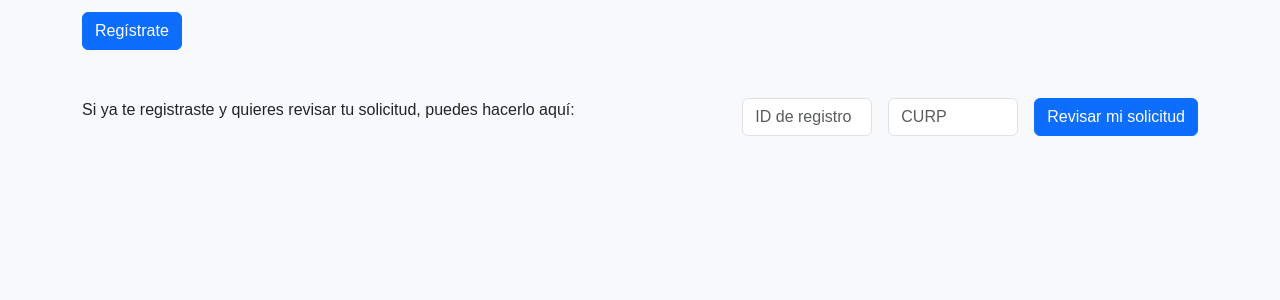
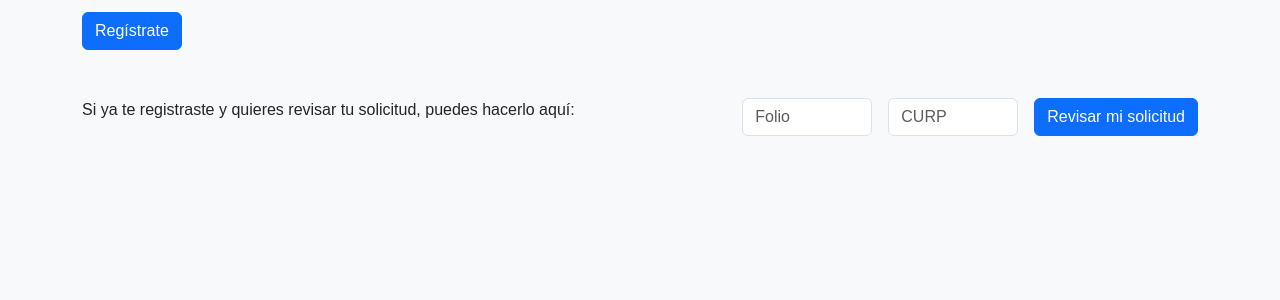
Before and after one commit to Wasberth/fep24-conafe, a Flask app: template code/templates/index.html in a window 1280 px wide. Shown: the part 244-544 px from the top of the page. Run offline with Flask 3, Linux system fonts and the light colour scheme; the template is opened without the code that fills it, so the values that code supplies are empty; some libraries are stand-ins or nearby versions.

Commit message:
FIX: Folio en vez de id en index

```diff
--- a/code/pages/convocatoria.py
+++ b/code/pages/convocatoria.py
@@ -38,7 +38,7 @@ def register_form():
         raise ConafeException(500, "Error comunicándose con el microservicio", str(e))
 
     # Obtener la ID del registro desde el microservicio
-    registro_id = microservice_data.get("id")
+    registro_id = microservice_data.get("folio")
     if not registro_id:
         raise ConafeException(500, "Error obteniendo respuesta del microservicio")
 
@@ -54,14 +54,14 @@ def register_form():
 def check_status():
     """Verifica el estado de un registro en el microservicio."""
     # Obtener la CURP del formulario
-    id = request.form.get('id')
+    folio = request.form.get('folio')
     curp = request.form.get('curp')
     if not curp:
         raise ConafeException(400, "No se proporcionó la CURP, por favor inténtalo de nuevo.")
 
     # Enviar la petición al microservicio
     try:
-        response = requests.post(CAPTACION_URL + '/estado', json={"id": id, "curp": curp})
+        response = requests.post(CAPTACION_URL + '/estado', json={"folio": folio, "curp": curp})
         response.raise_for_status()  # Lanza una excepción si ocurre un error HTTP
         microservice_data = response.json()  # Obtiene el JSON del microservicio
         print(microservice_data)
--- a/code/services/captacion.py
+++ b/code/services/captacion.py
@@ -30,8 +30,10 @@ def get_list():
     if 'lengua' not in data:
         data['lengua'] = 'false'
 
-    insert_result = formulario.insert_one(data)
-    return jsonify({"id": str(insert_result.inserted_id)})
+    insert = formulario.insert_one(data).inserted_id
+    respuesta = formulario.find_one({"_id": insert}, {"folio": 1})
+    print("respuesta de captación: ", respuesta)
+    return jsonify({"folio": respuesta["folio"]})
 
 @app.route('/registrar_alumno', methods=['POST'])
 def registrar_alumno():
@@ -45,7 +47,7 @@ def registrar_alumno():
 def get_estado():
     """Regresa el estado de un formulario en base a su ID y su curp"""
     data = request.get_json()
-    query = {"_id": bson.ObjectId(data['id']), "curp": data['curp']}
+    query = {"folio": data['folio'], "curp": data['curp']}
     result = formulario.find_one(query)
     return jsonify({"estado": result.get('estado')}) if result else jsonify({"error": "No se encontró el registro"})
 
--- a/code/templates/estado_solicitud.html
+++ b/code/templates/estado_solicitud.html
@@ -4,7 +4,7 @@
 {% block content %}
 <div class="container d-flex justify-content-center align-items-center" style="height: 100vh;">
     <div class="card text-center">
-        {% if estado == 'aceptada' %}
+        {% if estado == 'aceptada' or estado == 'convenio' or estado == 'apoyo' %}
             <div class="card-body bg-success-subtle" id="messageCard">
                 <h4 class="card-title text-success">¡Felicidades!</h4>
                 <p class="card-text">Has sido aceptado para participar como Figura Educativa.</p>
--- a/code/templates/index.html
+++ b/code/templates/index.html
@@ -16,7 +16,7 @@
                     <p> Si ya te registraste y quieres revisar tu solicitud, puedes hacerlo aquí: </p>
                 </div>
                 <div class="col-sm">
-                    <input type="text" class="form-control" placeholder="ID de registro" name="id">
+                    <input type="text" class="form-control" placeholder="Folio" name="folio">
                 </div>
                 <div class="col-sm">
                     <input type="text" class="form-control" placeholder="CURP" name="curp">
```
